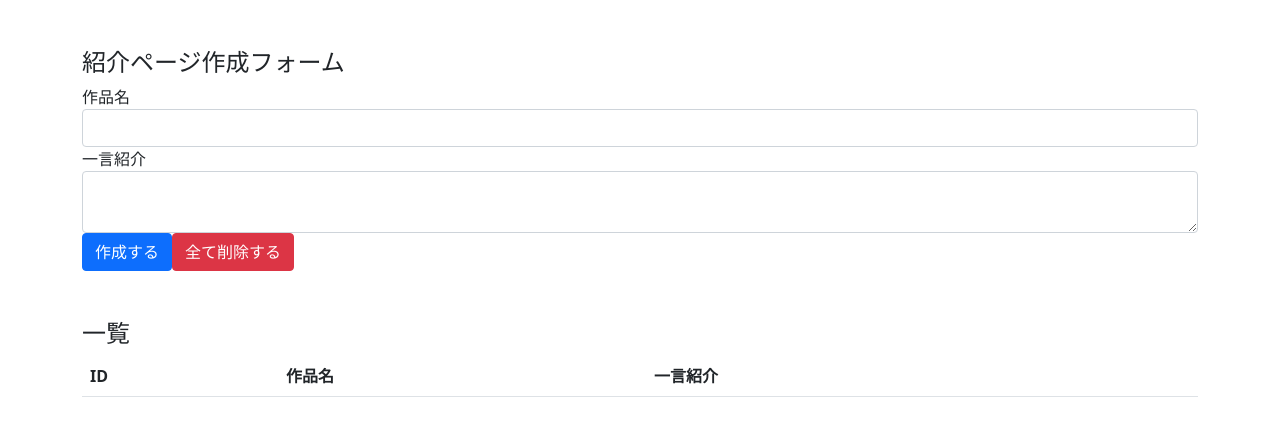
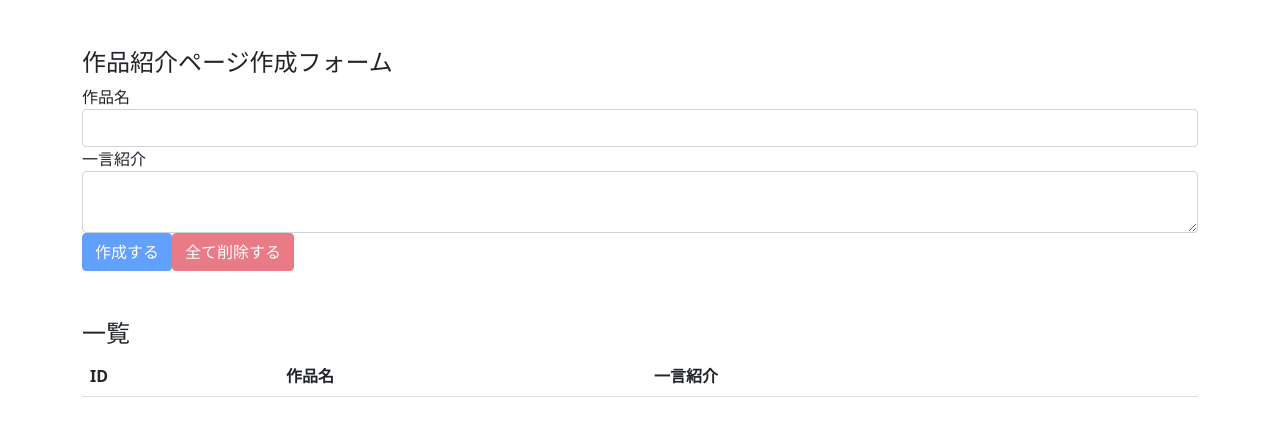
Before and after one commit to sil-co/React-hooks-101, a React (Create React App) app: page / in a window 1280 px wide. Shown: the top 436 px of the page. Built offline with nearby package versions, Linux system fonts and the light colour scheme.

Commit message:
implement all events deletion feature

```diff
--- a/src/components/App.js
+++ b/src/components/App.js
@@ -1,23 +1,52 @@
-import React, { useState, useEffect } from 'react';
+import React, { useReducer, useState } from 'react';
+
 import 'bootstrap/dist/css/bootstrap.min.css';
 
+import reducer from '../reducers';
+import Event from './Event';
+
 const App = () => {
+  const [state, dispatch] = useReducer(reducer, []);
+  const [title, setTitle] = useState('');
+  const [body, setBody] = useState('');
+
+  const addEvent = (e) => {
+    e.preventDefault();
+    dispatch({
+      type: 'CREATE_EVENT',
+      title,
+      body
+    });
+    setTitle('');
+    setBody('');
+    console.log(state);
+  };
+
+  const deleteAllEvent = e => {
+    e.preventDefault();
+    const result = window.confirm('全て削除しても大丈夫ですか？');
+    if (result) {
+      dispatch({ type: 'DELETE_ALL_EVENTS' });
+    }
+  };
+
+  const unCreatable = title === '' || body === '';
 
   return (
     <div className="container">
-      <h4 className="mt-5">紹介ページ作成フォーム</h4>
+      <h4 className="mt-5">作品紹介ページ作成フォーム</h4>
       <form>
         <div className="form-group">
           <label htmlFor="formEventTitle">作品名</label>
-          <input className="form-control" id="formEventTitle" />
+          <input className="form-control" id="formEventTitle" value={title} onChange={e => setTitle(e.target.value)} />
         </div>
         <div className="form-group">
           <label htmlFor="formEventBody">一言紹介</label>
-          <textarea className="form-control" id="formEventBody" />
+          <textarea className="form-control" id="formEventBody" value={body} onChange={e => setBody(e.target.value)} />
         </div>
 
-        <button className="btn btn-primary">作成する</button>
-        <button className="btn btn-danger">全て削除する</button>
+        <button className="btn btn-primary" onClick={addEvent} disabled={unCreatable}>作成する</button>
+        <button className="btn btn-danger" onClick={deleteAllEvent} disabled={state.length === 0}>全て削除する</button>
       </form>
 
       <h4 className="mt-5">一覧</h4>
@@ -31,6 +60,7 @@
           </tr>
         </thead>
         <tbody>
+          { state.map((event, index) => (<Event key={index} event={event} dispatch={dispatch} />)) }
 
         </tbody>
       </table>
--- /dev/null
+++ b/src/components/Event.js
@@ -0,0 +1,20 @@
+import React from 'react';
+
+const Event = ({ event, dispatch }) => {
+  const id = event.id;
+  const handleClickDeleteButton = () => {
+    const result = window.confirm(`ID:${id}を本当に削除しても大丈夫ですか?`);
+    if (result) dispatch({ type: 'DELETE_EVENT', id });
+  };
+
+  return (
+    <tr>
+      <td>{id}</td>
+      <td>{event.title}</td>
+      <td>{event.body}</td>
+      <td><button className="btn btn-danger" type="button" onClick={handleClickDeleteButton}>削除</button></td>
+    </tr>
+  );
+};
+
+export default Event;
--- /dev/null
+++ b/src/reducers/index.js
@@ -0,0 +1,59 @@
+// action = {
+//   type: 'CREATE_EVENT',
+//   title: '2020東京オリンピックのお知らせ',
+//   body: '2020年に東京でオリンピックを開催します。つきましては、、、、'
+// };
+
+// // before
+// state = [];
+// // after
+// state = [
+//   {
+//     id: 1,
+//     title: '2020東京オリンピックのお知らせ',
+//     body: '2020年に東京でオリンピックを開催します。つきましては、、、、'
+//   }
+// ];
+
+// // before
+// state = [
+//   { id: 1, title: 'タイトル1', body: 'ボディー1' },
+//   { id: 2, title: 'タイトル2', body: 'ボディー2' },
+//   { id: 3, title: 'タイトル3', body: 'ボディー3' },
+// ];
+// // after
+// state = [
+//   { id: 1, title: 'タイトル1', body: 'ボディー1' },
+//   { id: 2, title: 'タイトル2', body: 'ボディー2' },
+//   { id: 3, title: 'タイトル3', body: 'ボディー3' },
+//   {
+//     id: 4,
+//     title: '異世界から転生',
+//     body: '異世界への転生とは真逆の展開からスタート！'
+//   },
+// ];
+
+// action = {
+//   type: 'CREATE_WORK',
+//   title: '異世界から転生,
+//   body: '異世界への転生とは真逆の展開からスタート！'
+// };
+
+const events = (state=[], action) => {
+  switch(action.type) {
+    case 'CREATE_EVENT':
+      const event = { title: action.title, body: action.body };
+      const length = state.length;
+      const id = length === 0 ? 1 : state[length - 1].id + 1;
+      return [...state, { id, ...event }];
+    case 'DELETE_EVENT':
+      return state.filter(event => event.id !== action.id );
+    case 'DELETE_ALL_EVENTS':
+      return [];
+    default:
+      return state;
+  }
+
+};
+
+export default events;
```
